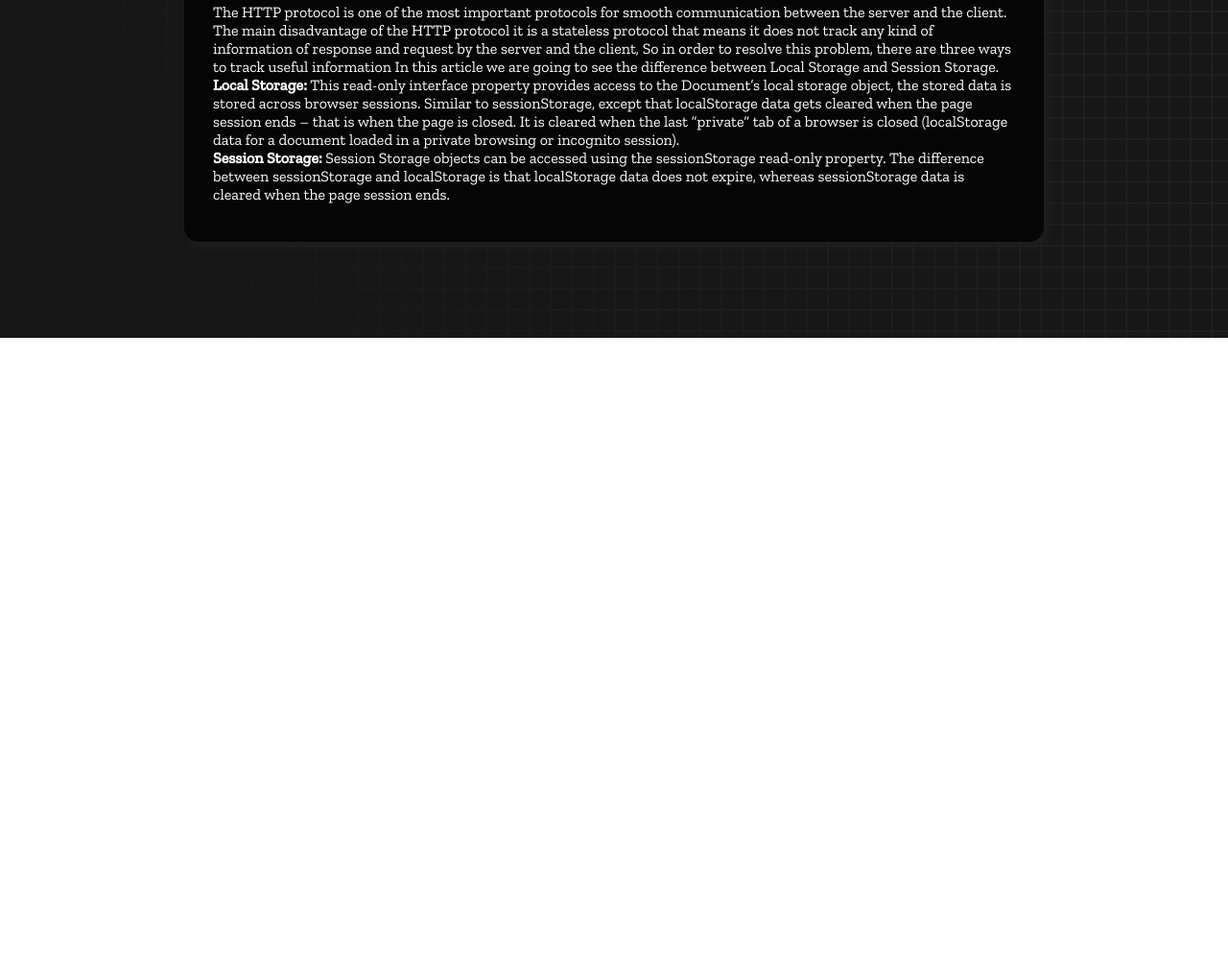
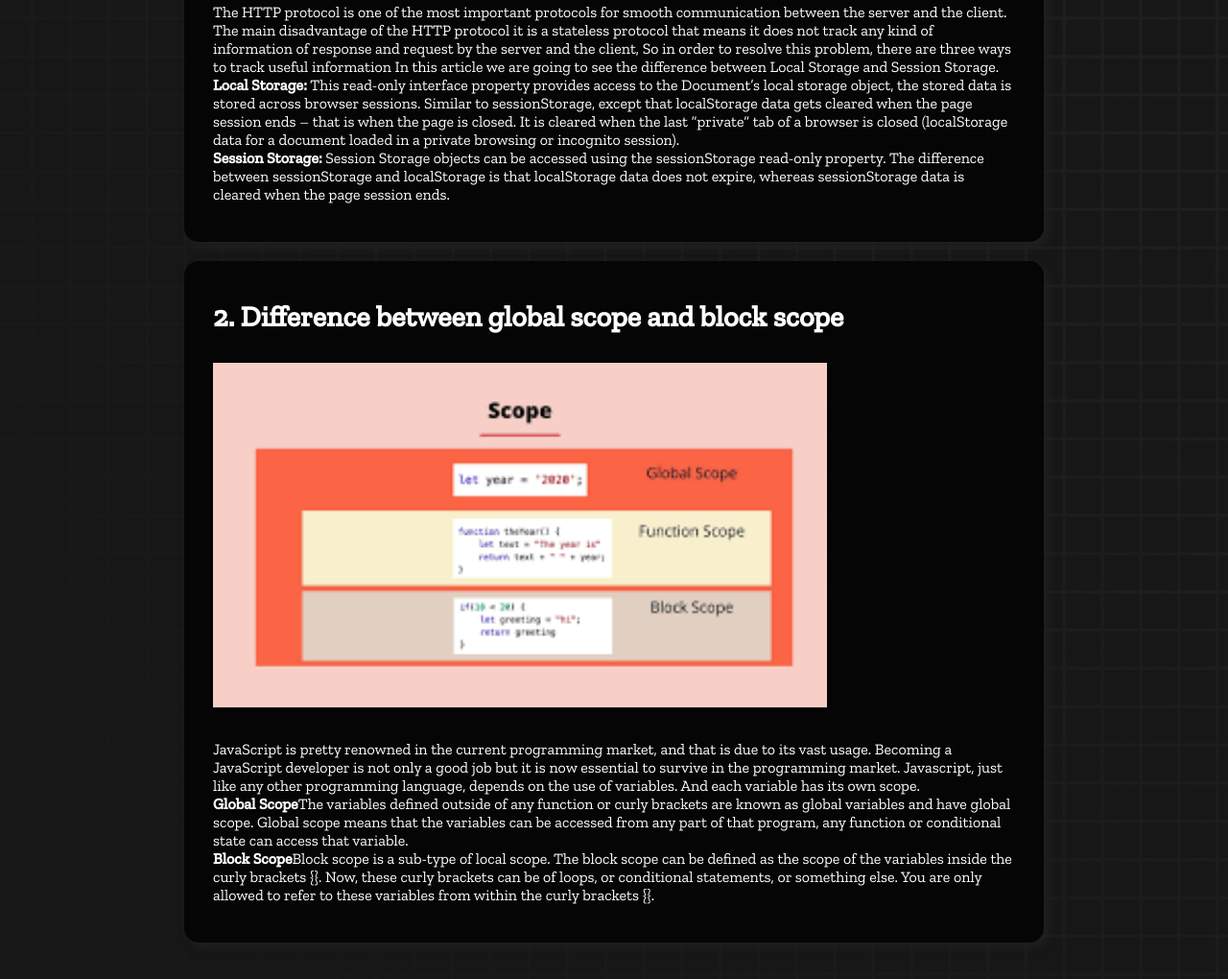
Before and after one commit to DevAsFahim/speed-typer, a plain HTML site: page blog.html in a window 1280 px wide. Shown: the part 550-1570 px from the top of the page at 96% size. Before the commit the page ends 902 px from the top, so only its background shows below. Drawn offline with nearby package versions, Linux system fonts and the light colour scheme.

Commit message:
difference between global scope and block scope

```diff
--- a/blog.html
+++ b/blog.html
@@ -29,6 +29,16 @@
                     <strong>Session Storage: </strong> Session Storage objects can be accessed using the sessionStorage read-only property. The difference between sessionStorage and localStorage is that localStorage data does not expire, whereas sessionStorage data is cleared when the page session ends.
                 </p>
             </div>
+            <div class="blog">
+                <h1 class="blog_title">2. Difference between global scope and block scope</h1>
+                <div class="blog_image">
+                    <img src="global.png" alt="image">
+                </div>
+                <p class="blog_text mt-4">JavaScript is pretty renowned in the current programming market, and that is due to its vast usage. Becoming a JavaScript developer is not only a good job but it is now essential to survive in the programming market. Javascript, just like any other programming language, depends on the use of variables. And each variable has its own scope. <br>
+                    <strong>Global Scope</strong>The variables defined outside of any function or curly brackets are known as global variables and have global scope. Global scope means that the variables can be accessed from any part of that program, any function or conditional state can access that variable. <br>
+                    <strong>Block Scope</strong>Block scope is a sub-type of local scope. The block scope can be defined as the scope of the variables inside the curly brackets {}. Now, these curly brackets can be of loops, or conditional statements, or something else. You are only allowed to refer to these variables from within the curly brackets {}.
+                </p>
+            </div>
         </div>
     </section>
 
```
